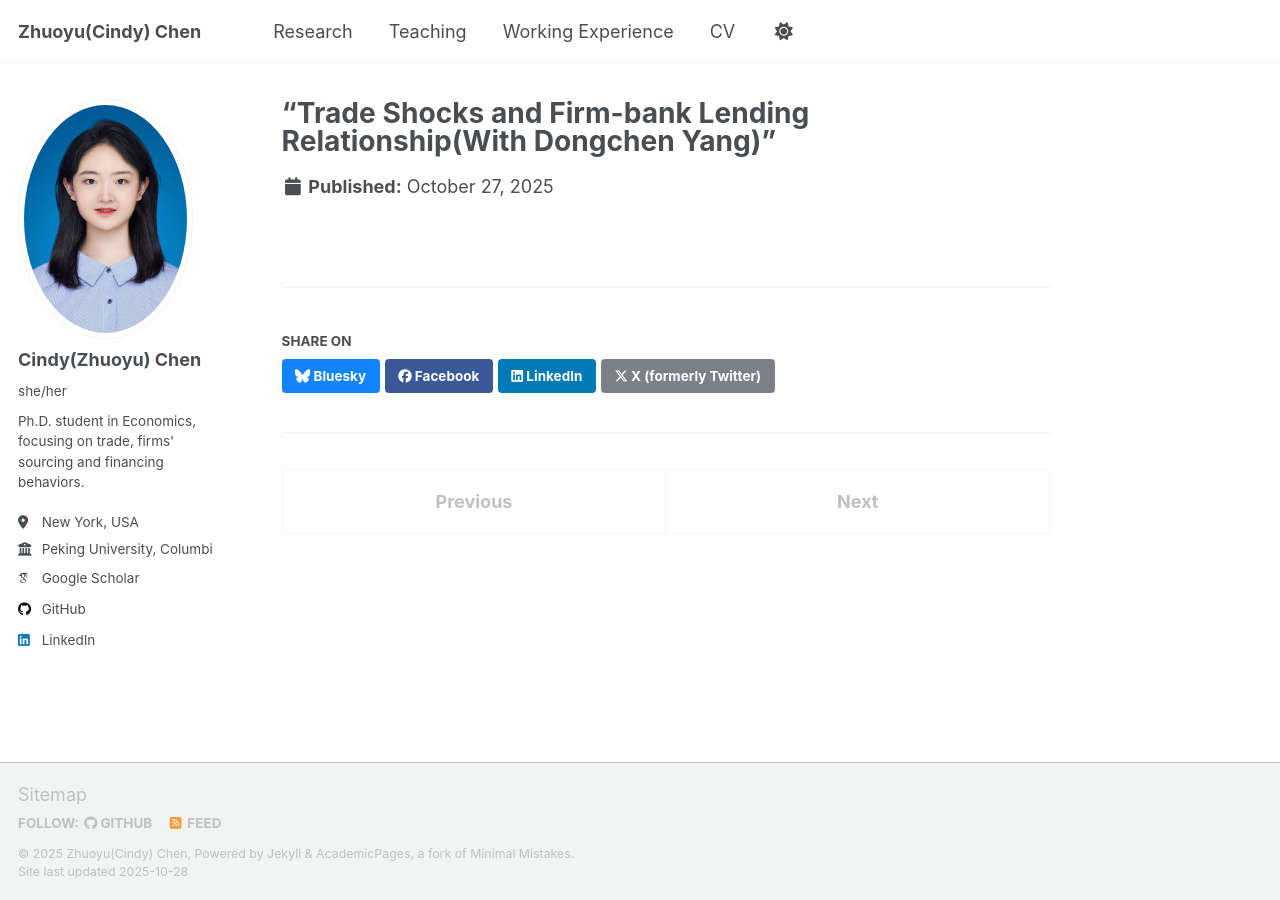
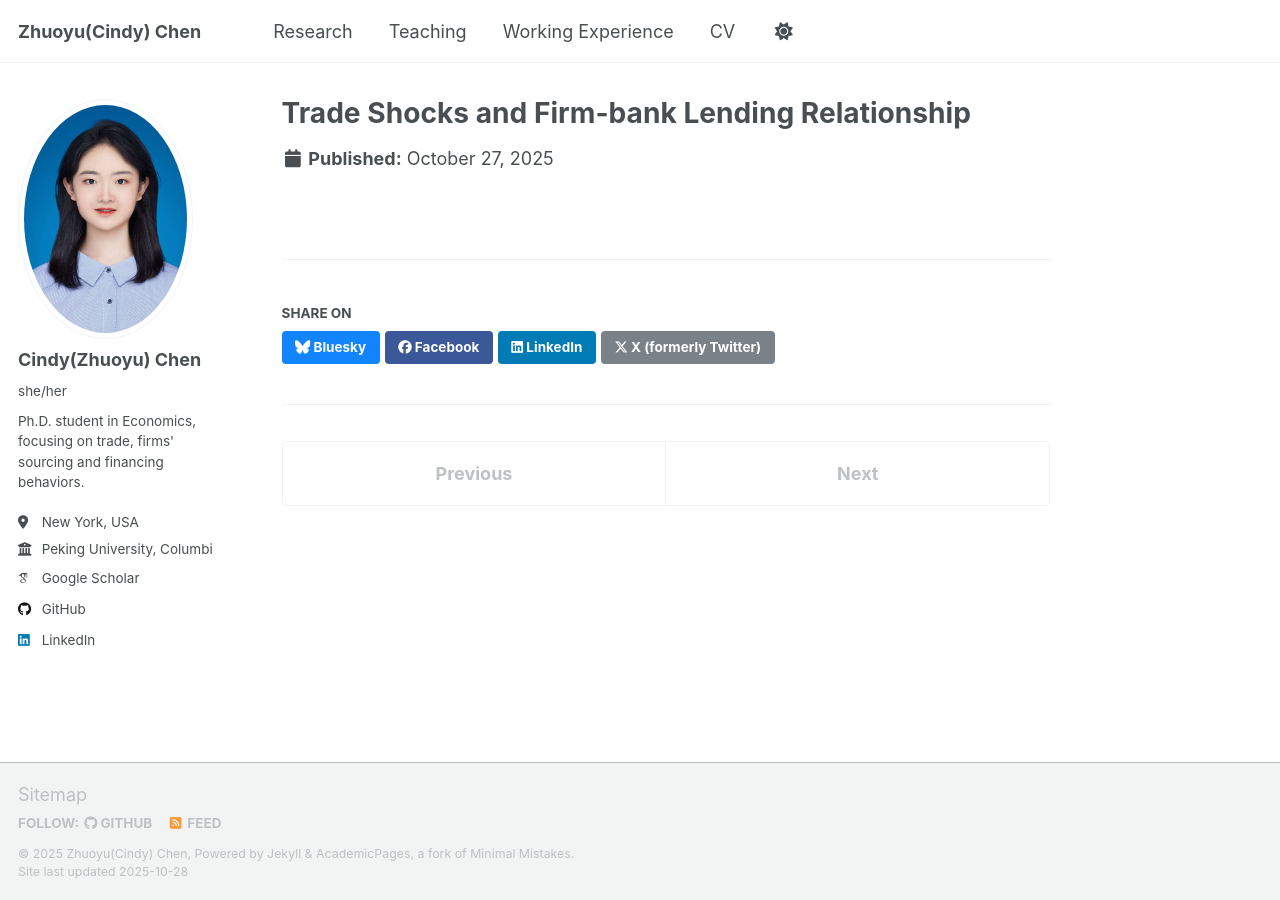
Before and after one commit to Cindyeco/Cindyeco.github.io, a Jekyll site: the page built from _publications/Firm-bank-lending.md, in a window 1280 px wide. Built offline with Jekyll 4.4.1, drawn with Linux system fonts in a browser that asks for light colours; some web fonts are replaced; a script that is not in the unit is left out; part of the change alters nothing that is shown.

Commit message:
Update Firm-bank-lending.md

```diff
--- a/_publications/Firm-bank-lending.md
+++ b/_publications/Firm-bank-lending.md
@@ -1,9 +1,9 @@
 ---
-title: “Trade Shocks and Firm-bank Lending Relationship(With Dongchen Yang)”
+title: "Trade Shocks and Firm-bank Lending Relationship"
 collection: publications
 category: "in_progress"
 permalink: /publications/Firm-bank-lending
-#excerpt: 'This paper is about the number 1. The number 2 is left for future work.'
+excerpt: 'This paper is a joint work with Dongchen Yang.'
 date: 2025-10-27
 #venue:
 #slidesurl: 'https://Zhuoyu-Cindy-Chen.github.io/files/slideJIBS.pdf'
```
